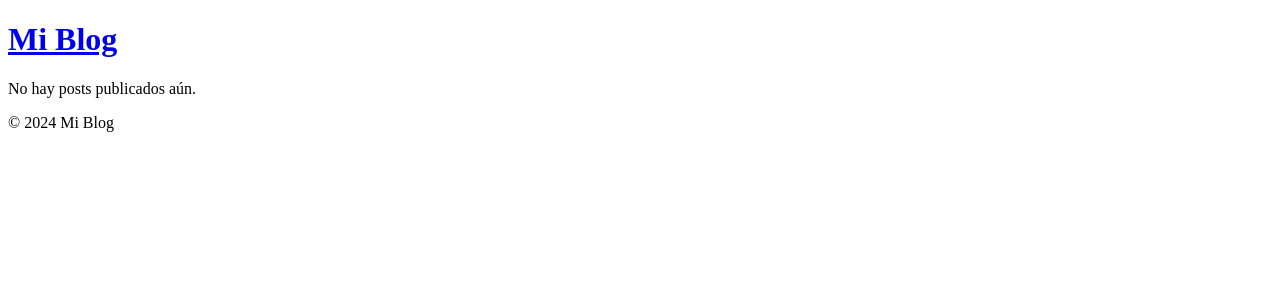
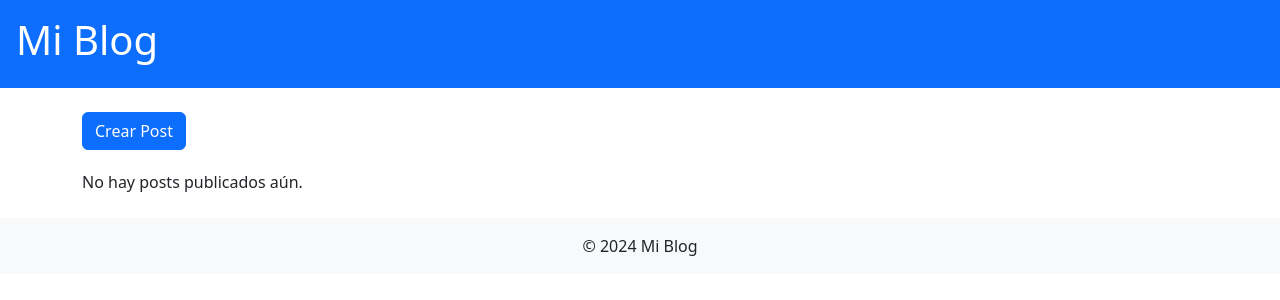
Before and after one commit to balthazar-bytes/Blog_web, a Django app: page / in a window 1280 px wide. Shown: the top 300 px of the page. Run offline with Django 5.2, Linux system fonts and the light colour scheme; data that the repository does not hold is empty.

Commit message:
se creo la seccion de poder crear un post

```diff
--- a/blog/post/templates/post/base.html
+++ b/blog/post/templates/post/base.html
@@ -4,22 +4,26 @@
     <meta charset="UTF-8">
     <title>{% block title %}Blog{% endblock %}</title>
     <meta name="viewport" content="width=device-width, initial-scale=1.0">
+    <!-- Bootstrap CSS -->
+    <link href="https://cdn.jsdelivr.net/npm/bootstrap@5.3.3/dist/css/bootstrap.min.css" rel="stylesheet">
     {% block extra_head %}{% endblock %}
 </head>
 <body>
-    <header>
-        <h1><a href="{% url 'post_list' %}">Mi Blog</a></h1>
+    <header class="bg-primary text-white p-3 mb-4">
+        <h1><a href="{% url 'post_list' %}" class="text-white text-decoration-none">Mi Blog</a></h1>
         {% block header %}{% endblock %}
     </header>
-    <nav>
+    <nav class="mb-4">
         {% block nav %}{% endblock %}
     </nav>
-    <main>
+    <main class="container">
         {% block content %}{% endblock %}
     </main>
-    <footer>
+    <footer class="bg-light text-center py-3 mt-4">
         {% block footer %}© 2024 Mi Blog{% endblock %}
     </footer>
+    <!-- Bootstrap JS Bundle (includes Popper) -->
+    <script src="https://cdn.jsdelivr.net/npm/bootstrap@5.3.3/dist/js/bootstrap.bundle.min.js"></script>
     {% block extra_js %}{% endblock %}
 </body>
 </html>
--- a/blog/post/templates/post/post_list.html
+++ b/blog/post/templates/post/post_list.html
@@ -1,13 +1,12 @@
 {% extends "post/base.html" %}
 {% load static %}
-
 
 {% block title %}Lista de Posts{% endblock %}
 
 {% block content %}
+<a href="{% url 'post_create' %}" class="btn btn-primary" style="margin-bottom: 20px;">Crear Post</a>
 {% for post in posts %}
     <div class="post-item">
-        {# Cambia post.title a post.titulo #}
         <h2><a href="{% url 'post_detail' post.pk %}">{{ post.titulo }}</a></h2>
         <p class="post-meta">
             Publicado por {{ post.autor }} el {{ post.fecha_publicacion|date:"d M Y" }}
--- a/blog/post/urls.py
+++ b/blog/post/urls.py
@@ -1,9 +1,10 @@
 from django import forms
 from .models import Post
 from django.urls import path
-from .views import post_list,PostDetailView
+from .views import post_list,PostDetailView, PostCreateView
 
 urlpatterns = [
     path('', post_list, name='post_list'),
     path('post/<int:pk>/', PostDetailView.as_view(), name='post_detail'),
+    path('post/new/', PostCreateView.as_view(), name='post_create'),
 ]
--- a/blog/post/views.py
+++ b/blog/post/views.py
@@ -15,5 +15,9 @@ class PostDetailView(DetailView):
     context_object_name = 'post'
 
 
-
+class PostCreateView(CreateView):
+    model = Post
+    form_class = Postform
+    template_name = 'post/post_form.html'
+    success_url = '/'
 # Create your views here.
```
Also changed, not shown: blog/post/templates/post/post_form.html (added, +13 -0 lines).
